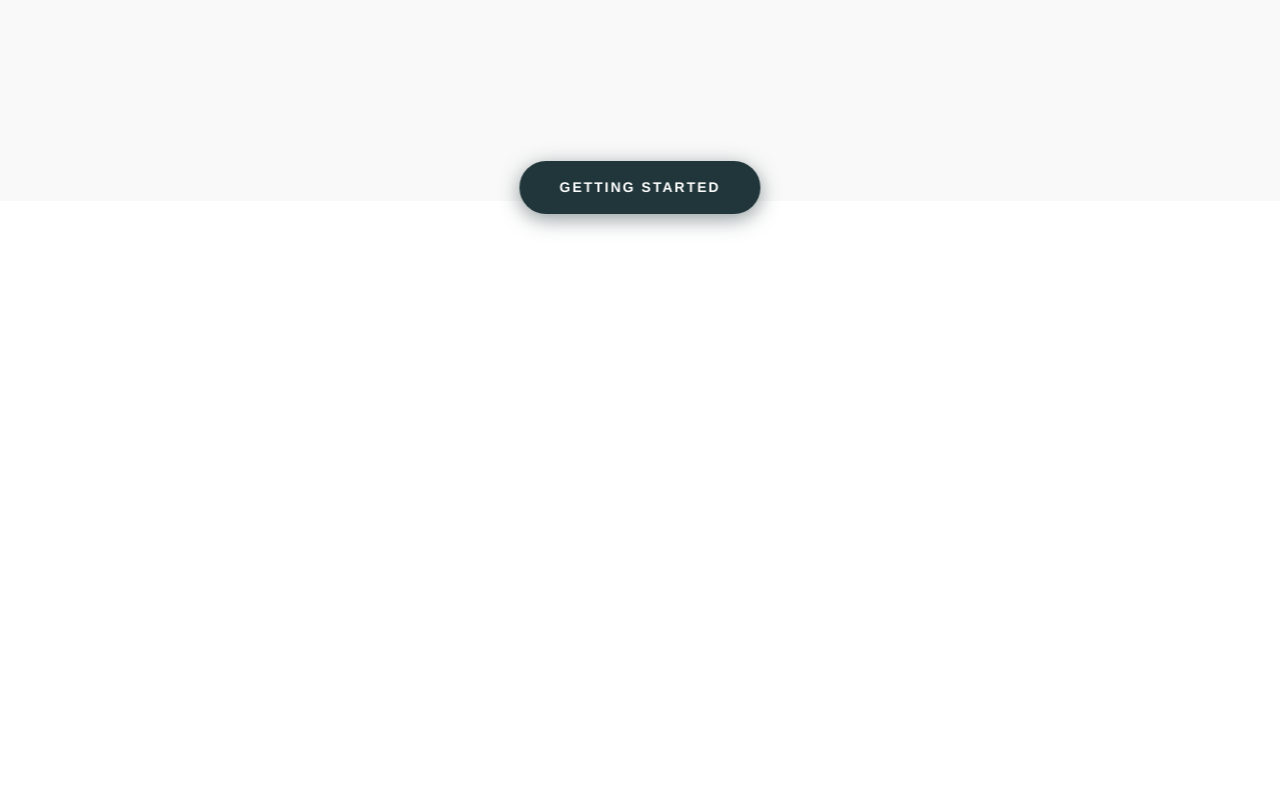
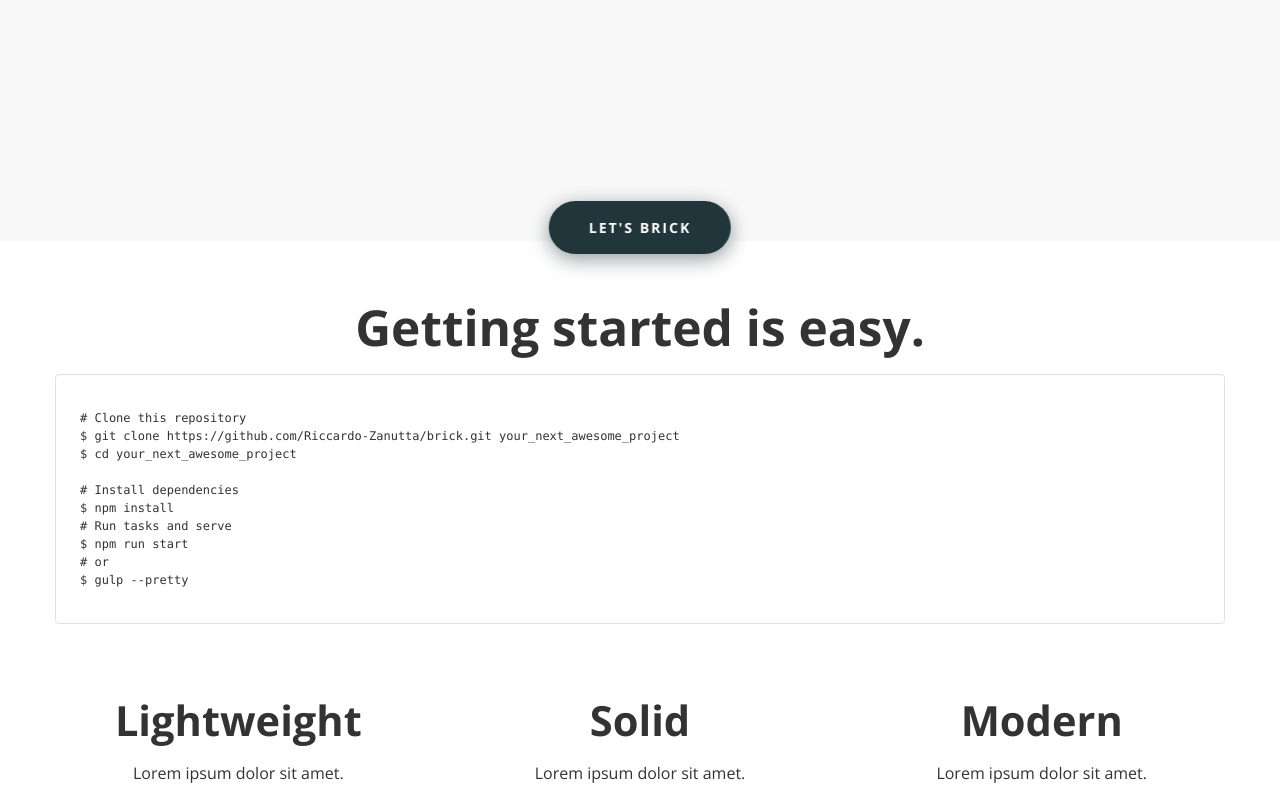
Before and after one commit to Riccardo-Zanutta/brick, a website: page index.html in a window 1280 px wide. Shown: the part 479-1279 px from the top of the page. Before the commit the page ends 800 px from the top, so only its background shows below. Drawn offline with nearby package versions, Linux system fonts and the light colour scheme.

Commit message:
add installation & services section

```diff
--- a/css/base/_config.scss
+++ b/css/base/_config.scss
@@ -44,7 +44,7 @@ $youtube      :  #cd201f;
 
 // TYPOGRAPHY
 
-$font-family-sans-serif : "Helvetica", "Roboto", "Arial", sans-serif !default;
+$font-family-sans-serif : "Open Sans", "Roboto", "Arial", sans-serif !default;
 $font-family-serif      : "Palatino Linotype", "Times New Roman", Times, serif !default;
 $font-family-monospace  : "Consolas", "Monaco", "Bitstream Vera Sans Mono", "Courier", monospace !default;
 $font-stack             : $font-family-sans-serif !default;
--- a/css/modules/_hero.scss
+++ b/css/modules/_hero.scss
@@ -11,7 +11,7 @@
 .hero {
   @extend %hero;
   height: 400px;
-  height: 85vh;
+  height: 90vh;
   color: white;
   background: #f9f9f9;
   .hero-title {
--- a/css/modules/_navbar.scss
+++ b/css/modules/_navbar.scss
@@ -21,6 +21,7 @@
     span {
       &:nth-child(2) {
         transform: translateX(5px);
+        background-color: $tall-poppy;
       }
     }
   }
--- a/css/views/_views.scss
+++ b/css/views/_views.scss
@@ -66,11 +66,17 @@ section {
   .github-corner:hover .octo-arm {
     animation: none;
   }
-
   .github-corner .octo-arm {
     animation: octocat-wave 560ms ease-in-out;
   }
 }
 
+.not-centered-content {
+  padding: 55px 0;
+}
+
+.pro {
+  @include col(1/3);
+}
 
 @import "print";
--- a/index.html
+++ b/index.html
@@ -14,6 +14,7 @@
     <meta name="apple-mobile-web-app-status-bar-style" content="translucent">
     <meta name="apple-mobile-web-app-title" content="Brick - A solid, modern, not-so-opinionated front-end boilerplate.">
     <link rel="stylesheet" href="css/application.css">
+    <link href='https://fonts.googleapis.com/css?family=Open+Sans:400,700' rel='stylesheet' type='text/css'>
   </head>
   <body>
     <header class="hero">
@@ -36,11 +37,54 @@
         <h1 class="hero-title">A solid, modern, not-so-opinionated front-end boilerplate.</h1>
       </div>
       <div class="hero-button-content">
-        <div class="brick-button">Getting started</div>
+        <div class="brick-button">Let's brick</div>
       </div>
     </header>
     <main>
-      <section>
+      <section class="not-centered-content" id="installation">
+        <div class="content">
+          <h2 class="text-center">Getting started is easy.</h2>
+          <p>
+            <pre>
+              <code>
+# Clone this repository
+$ git clone https://github.com/Riccardo-Zanutta/brick.git your_next_awesome_project
+$ cd your_next_awesome_project
+
+# Install dependencies
+$ npm install
+# Run tasks and serve
+$ npm run start
+# or
+$ gulp --pretty
+              </code>
+            </pre>
+          </p>
+        </div>
+      </section>
+      <section id="pros">
+        <div class="content text-center">
+          <div class="pro">
+            <div class="pro-icon"></div>
+            <h3 class="pro-title">Lightweight</h3>
+            <p class="pro-desc">Lorem ipsum dolor sit amet.</p>
+          </div>
+          <div class="pro">
+            <div class="pro-icon"></div>
+            <h3 class="pro-title">Solid</h3>
+            <p class="pro-desc">Lorem ipsum dolor sit amet.</p>
+          </div>
+          <div class="pro">
+            <div class="pro-icon"></div>
+            <h3 class="pro-title">Modern</h3>
+            <p class="pro-desc">Lorem ipsum dolor sit amet.</p>
+          </div>
+        </div>
+      </section>
+      <section id="styleguide">
+
+      </section>
+      <section id="share">
 
       </section>
     </main>
```
Also changed, not shown: css/application.css, css/views/_installation.scss (added). Lines whose indentation alone changed are shown as unchanged.
